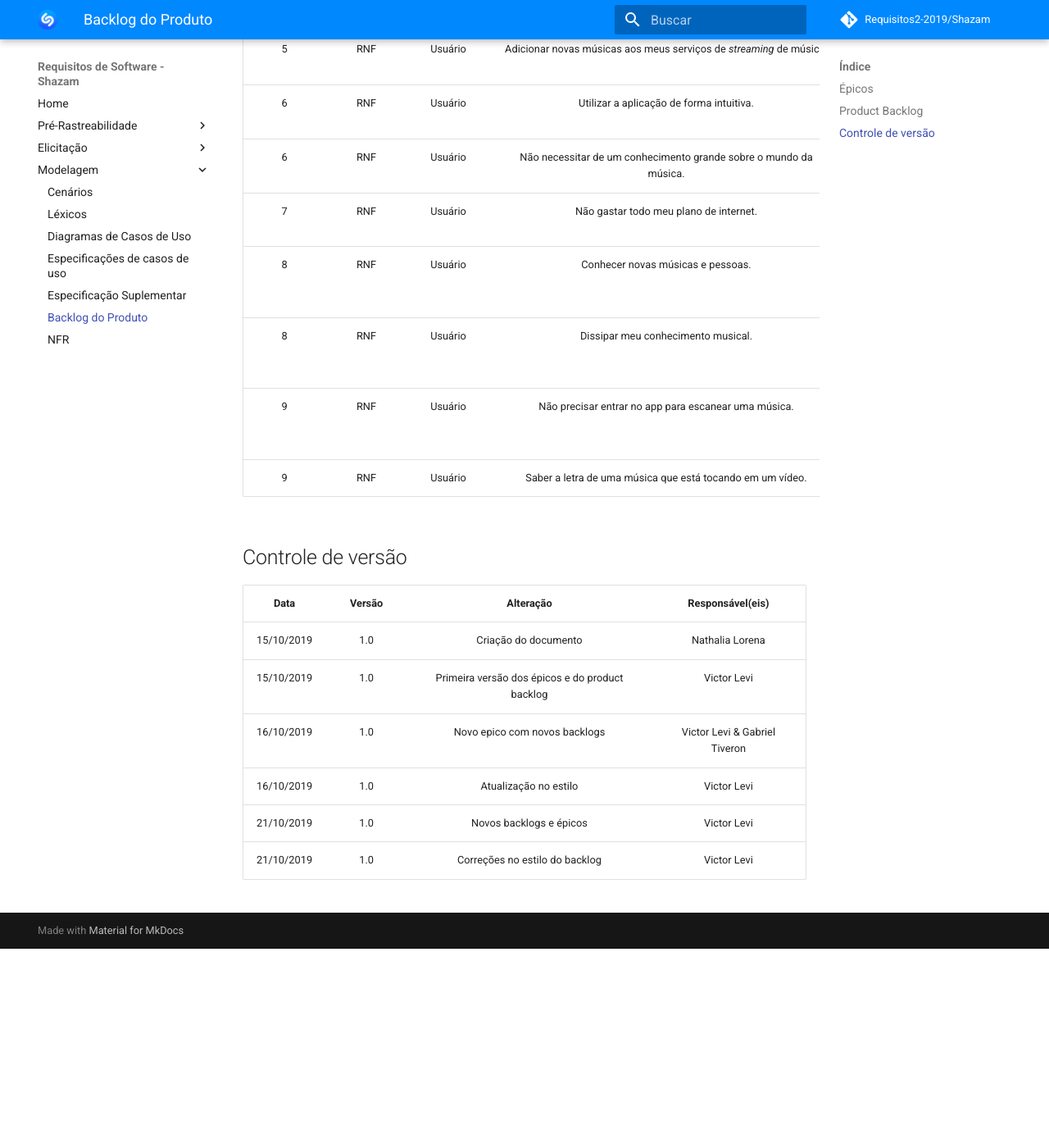
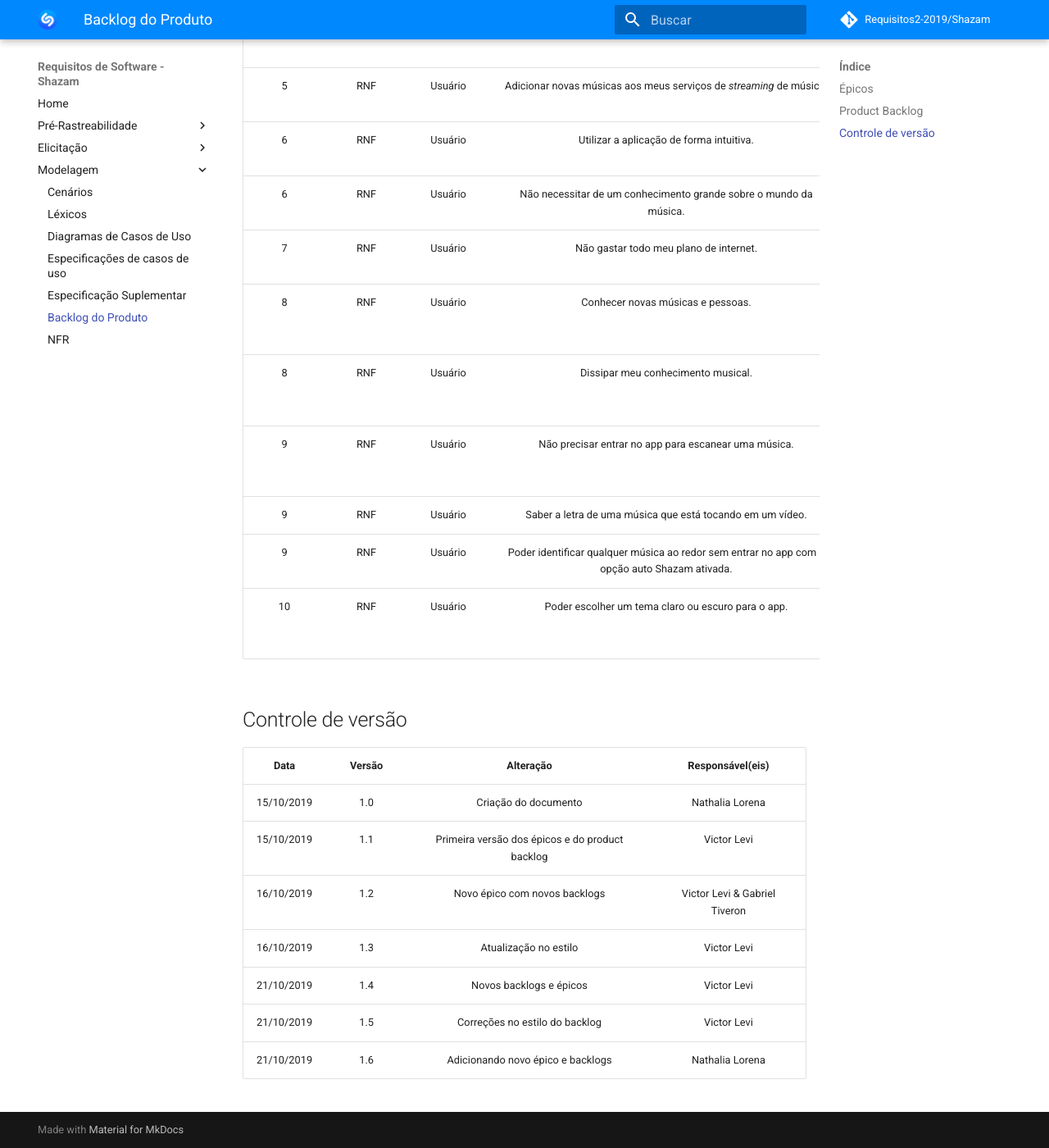
Before and after one commit to Wictorgirardi/2019.2-Shazam, an MkDocs documentation site: the page built from docs/modelagem/backlog.md, in a window 1280 px wide and 1400 px high, scrolled down 1741 px. Shown: the whole window at 82% size. Built offline with MkDocs 1.6.1 and Material for MkDocs 9.7.7, drawn with Linux system fonts in a browser that asks for light colours; comment, search, counter and statistics services are not loaded; before the commit the page ends 2898 px from its top, so only the background shows below that; some of the changed text lies outside the part shown.

Commit message:
Adding new epics

```diff
--- a/docs/modelagem/backlog.md
+++ b/docs/modelagem/backlog.md
@@ -20,6 +20,8 @@
 | EP7 | Eu, como usuário, desejo utilizar o aplicativo em diversas situações|
 | EP8 | Eu, como usuário, gostaria de uma aba de comunidade para falar sobre novas músicas|
 | EP9 | Eu, como usuário, gostaria de conhecer uma música sem ter que entrar no app|
+| EP10 | Eu, como usuário, gostaria de alterar a aparência do app|
+
 
 ## Product Backlog
 
@@ -44,14 +46,17 @@
 |8|RNF|Usuário|Dissipar meu conhecimento musical.|Para dar dicas para a maior quantidade de pessoas que ainda não conheço.||Should|To do|
 |9|RNF|Usuário|Não precisar entrar no app para escanear uma música.|Para ter maior facilidade em escanear uma música de um vídeo.||Should|To do|
 |9|RNF|Usuário|Saber a letra de uma música que está tocando em um vídeo.|Para saber a letra de uma música.||Should|To do|
+|9|RNF|Usuário|Poder identificar qualquer música ao redor sem entrar no app com a opção auto Shazam ativada.|Para ouvir depois, ou adicionar à alguma _playlist_ minha.||Should|To do|
+|10|RNF|Usuário|Poder escolher um tema claro ou escuro para o app.|Permitir que a aparência do app esteja de acordo com as preferências do usuário.||Should|To do|
 
 ## Controle de versão
 
 |Data|Versão|Alteração|Responsável(eis)|
 |:--:|:----:|:-------:|:---:|
 | 15/10/2019 | 1.0 | Criação do documento | Nathalia Lorena |
-| 15/10/2019 | 1.0 | Primeira versão dos épicos e do product backlog | Victor Levi |
-| 16/10/2019 | 1.0 | Novo epico com novos backlogs | Victor Levi & Gabriel Tiveron |
-| 16/10/2019 | 1.0 | Atualização no estilo | Victor Levi |
-| 21/10/2019 | 1.0 | Novos backlogs e épicos | Victor Levi |
-| 21/10/2019 | 1.0 | Correções no estilo do backlog | Victor Levi |
+| 15/10/2019 | 1.1 | Primeira versão dos épicos e do product backlog | Victor Levi |
+| 16/10/2019 | 1.2 | Novo épico com novos backlogs | Victor Levi & Gabriel Tiveron |
+| 16/10/2019 | 1.3 | Atualização no estilo | Victor Levi |
+| 21/10/2019 | 1.4 | Novos backlogs e épicos | Victor Levi |
+| 21/10/2019 | 1.5 | Correções no estilo do backlog | Victor Levi |
+| 21/10/2019 | 1.6 | Adicionando novo épico e backlogs | Nathalia Lorena |
```
Also changed, not shown: other parts of docs/modelagem/backlog.md (+1 -1 lines).
